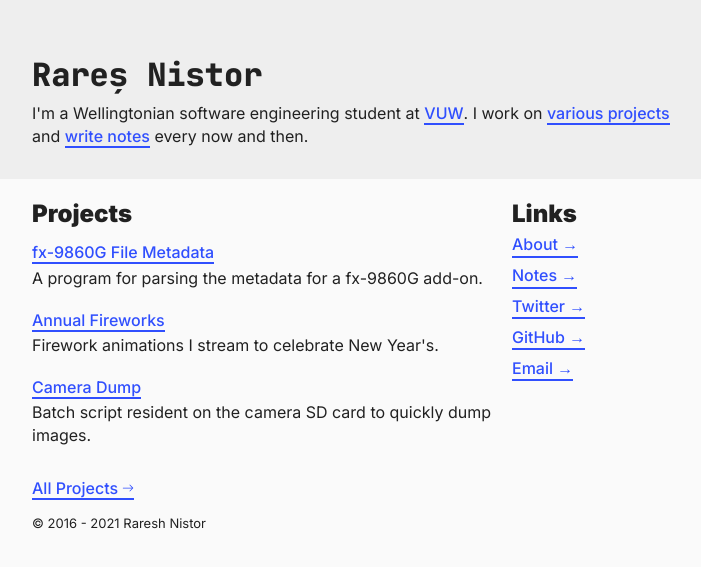
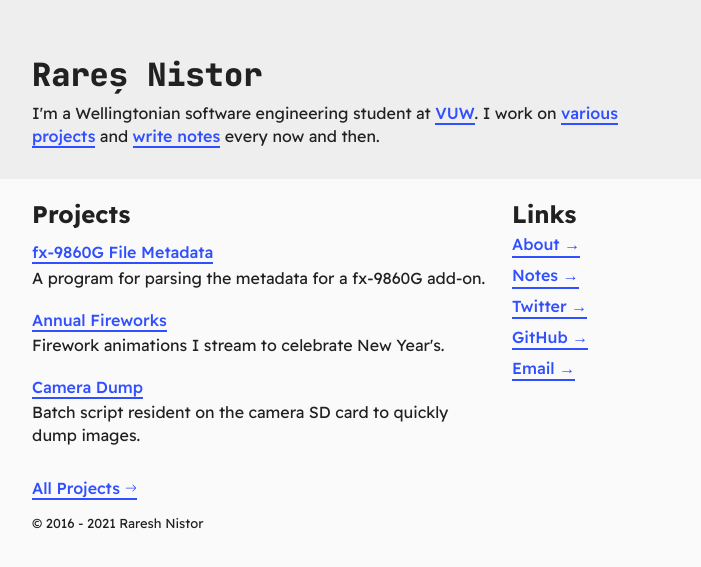
Before and after one commit to itisrazza/website, a React (Create React App) app: page /#/ in a window 1280 px wide. Shown: the part 173-740 px from the top of the page, without its empty margins (288-989 px from the left). Built offline with nearby package versions, Linux system fonts and the light colour scheme.

Commit message:
Font Experiment

```diff
--- a/src/index.css
+++ b/src/index.css
@@ -1,4 +1,4 @@
-@import url("https://fonts.googleapis.com/css2?family=Inter:wght@300;400;500;700;900&family=JetBrains+Mono:ital,wght@0,400;0,700;0,800;1,400;1,700&display=swap");
+@import url("https://fonts.googleapis.com/css2?family=Readex+Pro:wght@300;400;500;700;900&family=JetBrains+Mono:ital,wght@0,400;0,700;0,800;1,400;1,700&display=swap");
 
 :root {
   --colour-background: #fafafa;
@@ -7,8 +7,8 @@
   --colour-contrast-opacity: 0.8;
   --colour-accent: #3949ab;
   --colour-accent-lighter: #304ffe;
-  --font-body-family: "Inter", sans-serif;
-  --font-head-family: "Inter", sans-serif;
+  --font-body-family: "Readex Pro", sans-serif;
+  --font-head-family: "Readex Pro", sans-serif;
   --font-mono-family: "Jetbrains Mono", monospace;
 }
 
```
